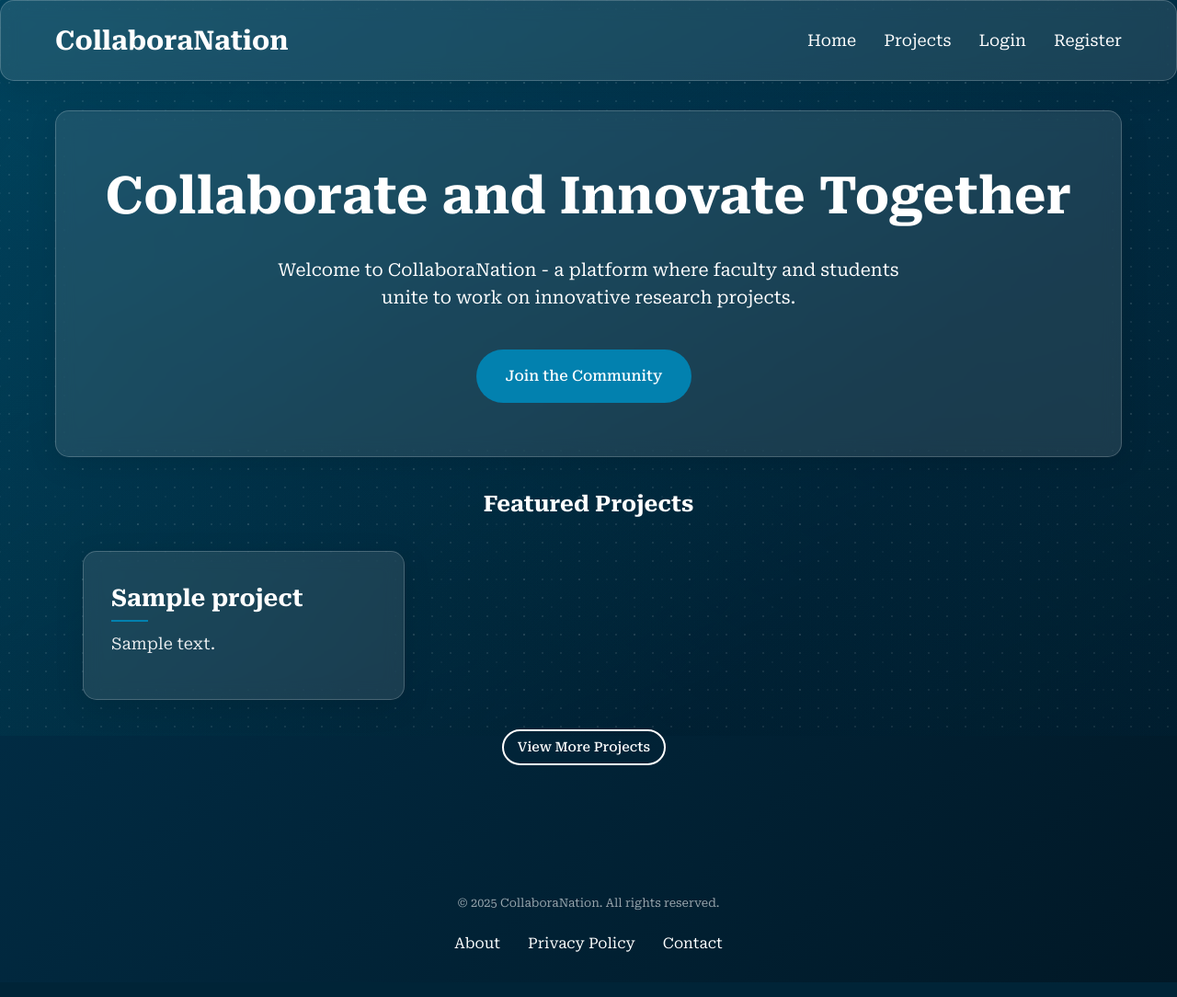
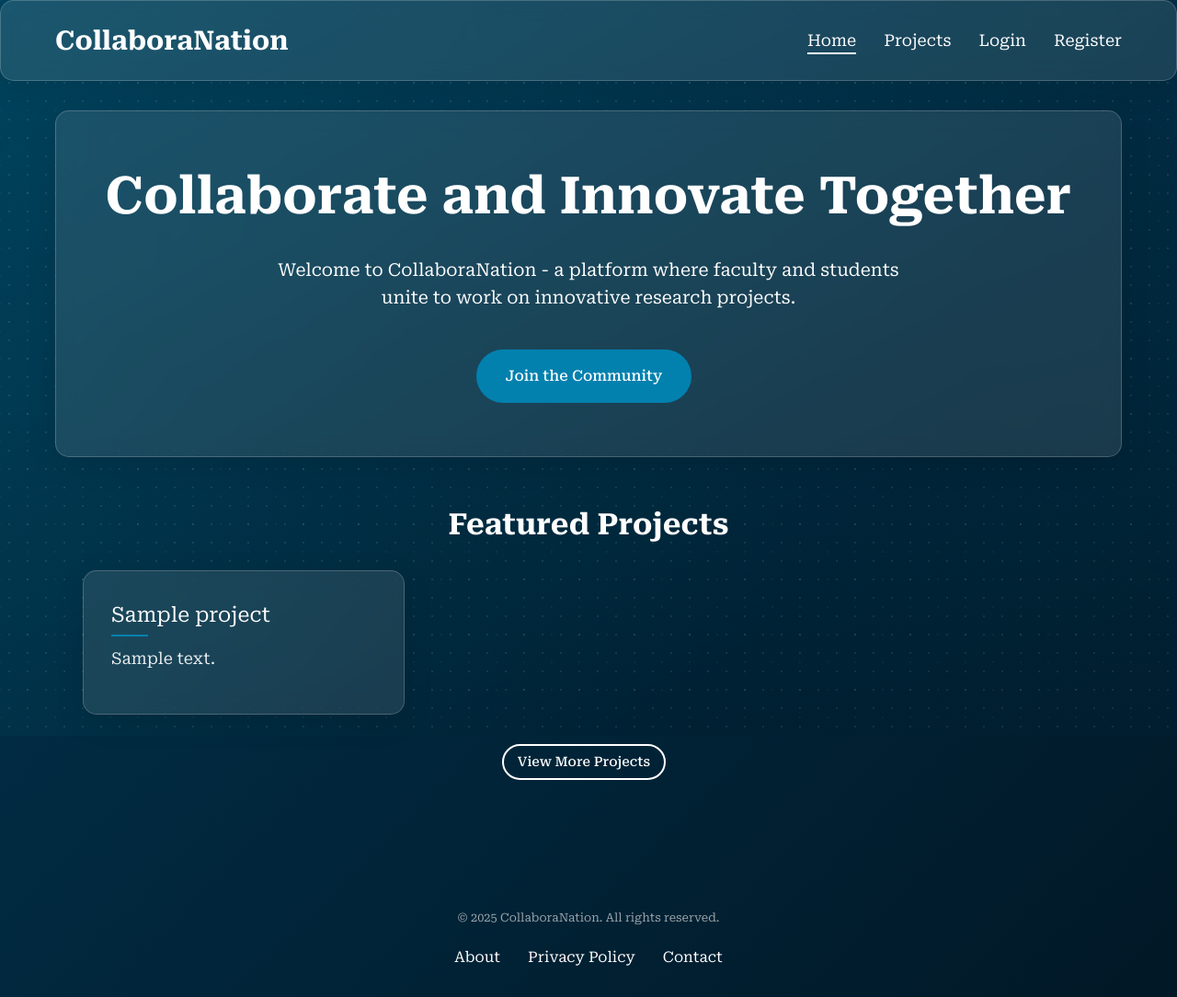
Before and after one commit to zackychan97/CIS375_Spring2025_Project1, a PHP site: page /index.php in a window 1280 px wide. Shown: the whole page at 92% size. Run offline with PHP 8.4, Linux system fonts and the light colour scheme; tables that the repository leaves empty or names only in its code hold one stand-in row (values such as "Sample post").

Commit message:
Added current page status, fixed button colors, fixed typography.

```diff
--- a/assets/style.css
+++ b/assets/style.css
@@ -113,6 +113,10 @@ h5,
 h6 {
   font-weight: 700;
   margin-bottom: 1rem;
+}
+
+h2 {
+  font-size: 2rem;
 }
 
 p {
@@ -234,6 +238,10 @@ a:hover {
 }
 
 .nav-link:hover::after {
+  width: 100%;
+}
+
+.nav-link.active::after {
   width: 100%;
 }
 
@@ -1068,7 +1076,6 @@ select option {
   display: block;
 }
 
-
 .project-thumb {
   flex: 0 0 30%;
   margin-right: 1rem;
@@ -1087,6 +1094,7 @@ select option {
 }
 
 .featured-project-content {
+  font-size: 1rem;
   padding: 30px;
   height: 100%;
   display: flex;
@@ -1094,7 +1102,8 @@ select option {
 }
 
 .featured-project-title {
-  font-size: 1.6rem;
+  font-size: 1.4rem;
+  font-weight: 400;
   margin-bottom: 15px;
   color: var(--light-color);
   position: relative;
@@ -1224,7 +1233,7 @@ select option {
   opacity: 0.8;
 }
 
-download-list-item{
+download-list-item {
   list-style-type: none;
 
   padding: 0;
--- a/includes/header.php
+++ b/includes/header.php
@@ -22,15 +22,15 @@ $loggedIn = isset($_SESSION['user_id']);
 	<div class="container navbar-container">
 		<a class="navbar-brand" href="index.php">CollaboraNation</a>
 		<ul class="navbar-nav">
-			<li class="nav-item"><a class="nav-link" href="index.php">Home</a></li>
-			<li class="nav-item"><a class="nav-link" href="projects.php">Projects</a></li>
+			<li class="nav-item"><a class="nav-link <?php echo basename($_SERVER['PHP_SELF']) == 'index.php' ? 'active' : ''; ?>" href="index.php">Home</a></li>
+			<li class="nav-item"><a class="nav-link <?php echo basename($_SERVER['PHP_SELF']) == 'projects.php' ? 'active' : ''; ?>" href="projects.php">Projects</a></li>
 
 			<?php
 			if ($loggedIn) {
-				echo '<li class="nav-item"><a class="nav-link" href="dashboard.php">Dashboard</a></li>';
+				echo '<li class="nav-item"><a class="nav-link ' . (basename($_SERVER['PHP_SELF']) == 'dashboard.php' ? 'active' : '') . '" href="dashboard.php">Dashboard</a></li>';
 			} else {
-				echo '<li class="nav-item"><a class="nav-link" href="login.php">Login</a></li>';
-				echo '<li class="nav-item"><a class="nav-link" href="register.php">Register</a></li>';
+				echo '<li class="nav-item"><a class="nav-link ' . (basename($_SERVER['PHP_SELF']) == 'login.php' ? 'active' : '') . '" href="login.php">Login</a></li>';
+				echo '<li class="nav-item"><a class="nav-link ' . (basename($_SERVER['PHP_SELF']) == 'register.php' ? 'active' : '') . '" href="register.php">Register</a></li>';
 			}
 			?>
 		</ul>
--- a/index.php
+++ b/index.php
@@ -19,8 +19,8 @@ $featuredProjects = mysqli_fetch_all($featuredResult, MYSQLI_ASSOC);
     </div>
 
     <!-- Featured Projects -->
-    <section class="mb-5">
-        <h1 class="text-center mb-4">Featured Projects</h1>
+    <section class="mb-5 mt-5">
+        <h2 class="text-center mb-3">Featured Projects</h2>
         <div class="featured-projects-container">
             <?php if (!empty($featuredProjects)): ?>
                 <?php foreach ($featuredProjects as $project): ?>
--- a/projects.php
+++ b/projects.php
@@ -134,7 +134,7 @@ $result = mysqli_stmt_get_result($stmt);
                 </div>
 
                 <div class="text-center mt-2">
-                    <button class="btn btn-secondary px-4 py-2 " type="submit">Search Projects</button>
+                    <button class="btn btn-outline px-4 py-2 " type="submit">Search Projects</button>
                 </div>
             </form>
 
```
